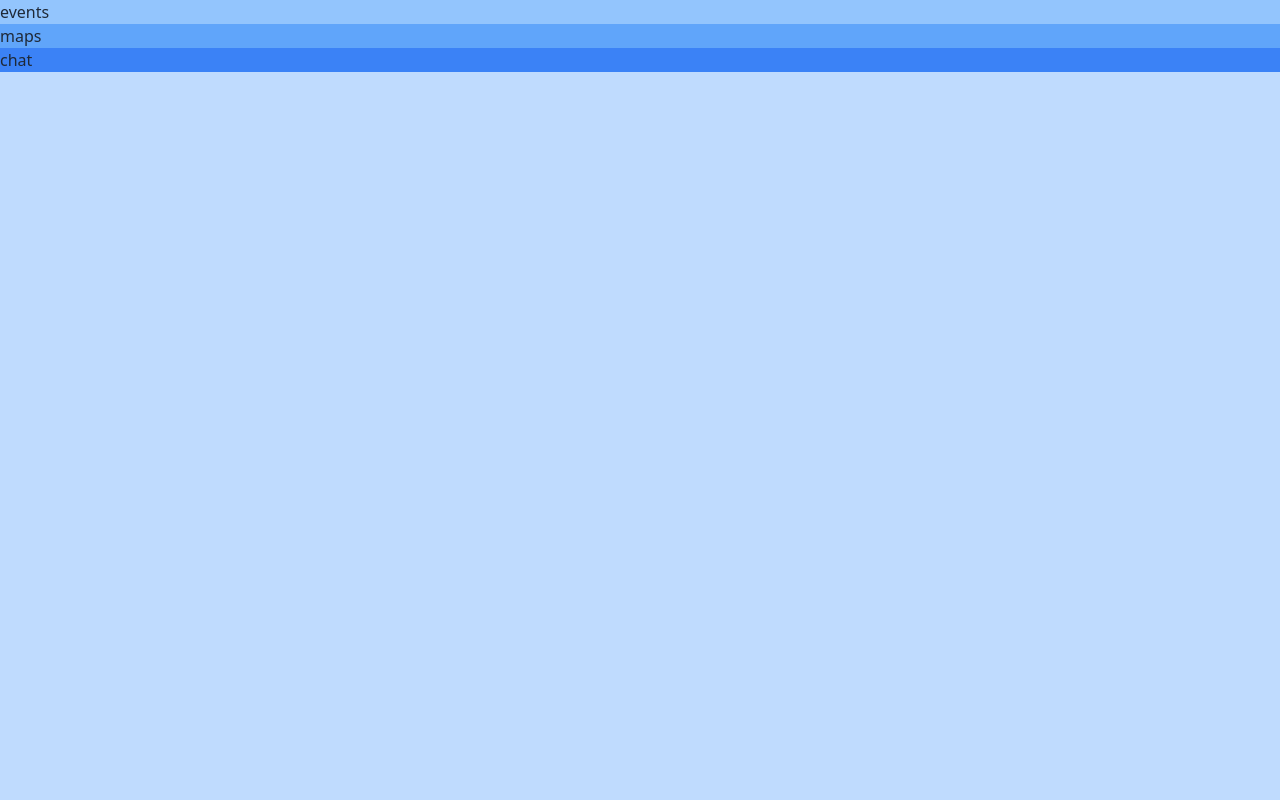
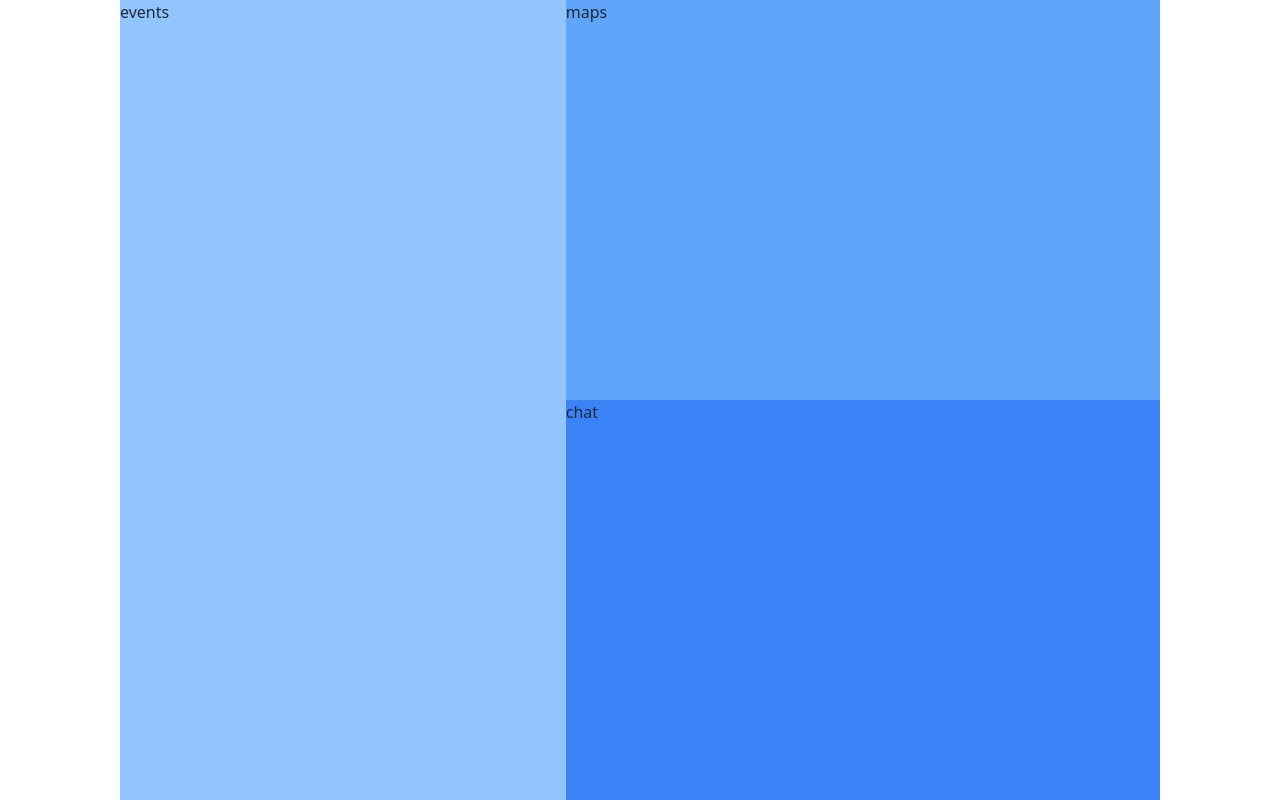
Before and after one commit to Kuanchiliao1/anthropic_hackathon_clone, a website built with webpack: page src/itinerary.html in a window 1280 px wide. Built offline with nearby package versions, Linux system fonts and the light colour scheme.

Commit message:
Add basic styles for itinerary page

```diff
--- a/src/styles.css
+++ b/src/styles.css
@@ -8,3 +8,29 @@ html {box-sizing: border-box;}
 .hello {
   color: red;
 }
+
+.itinerary-grid {
+  background-color: red;
+  display: grid;
+  max-width: 65rem;
+  margin: 0 auto;
+  grid-template:
+  1fr
+  1fr
+  / 3fr 4fr;
+  grid-template-areas:
+    'events map'
+    'events chat';
+}
+
+.events-container {
+  grid-area: events;
+}
+
+.map-container {
+  grid-area: map;
+}
+
+.chat-container {
+  grid-area: chat;
+}
```
